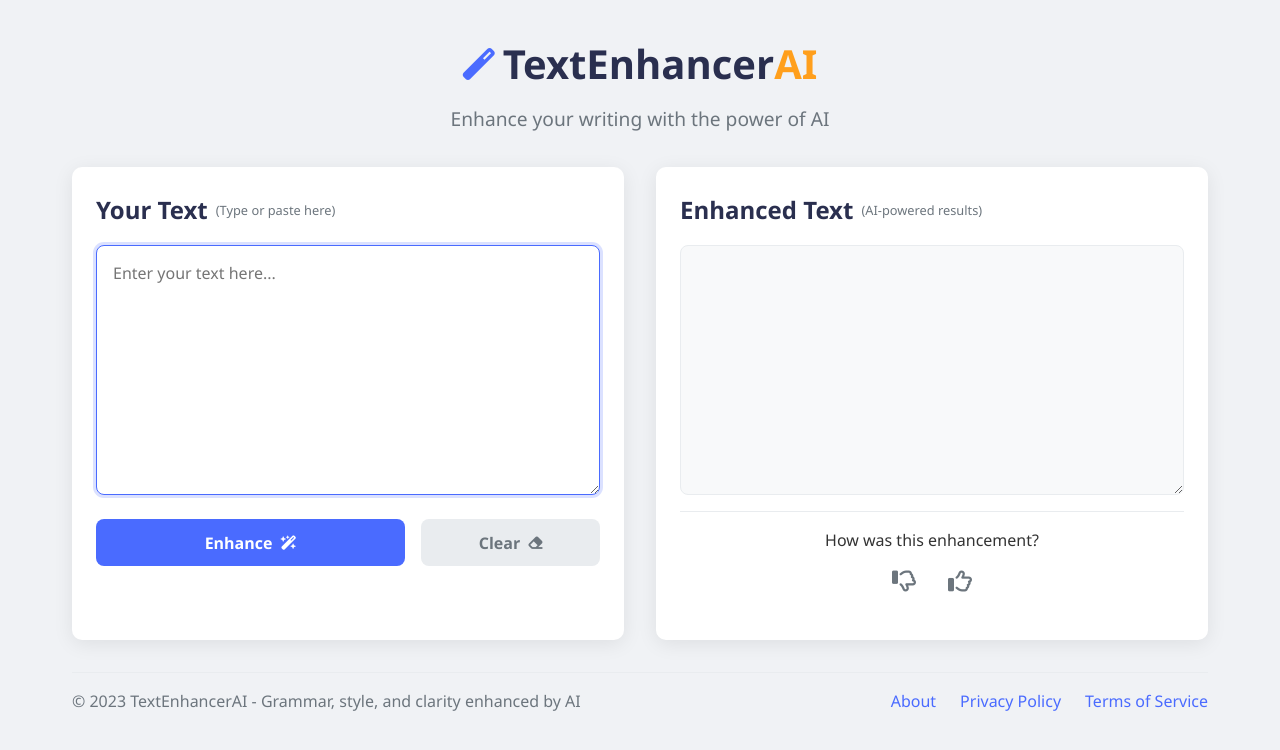
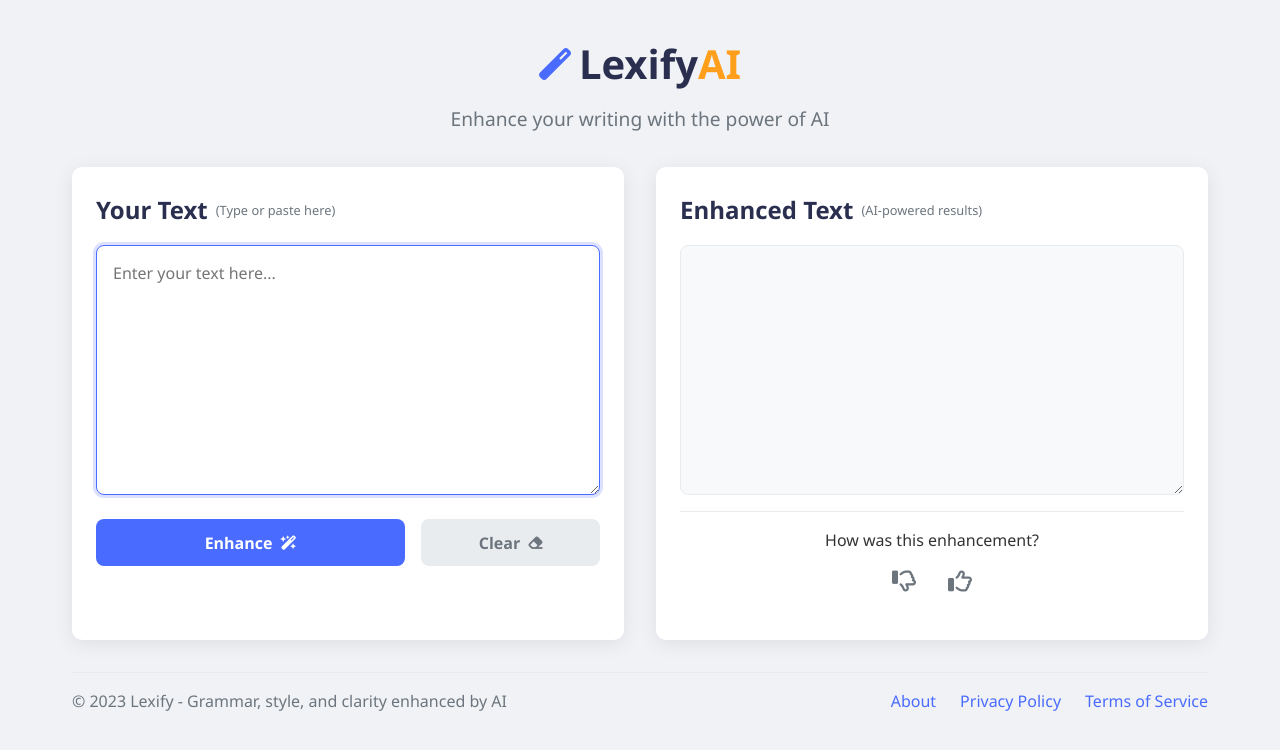
Before and after one commit to ragnarStark79/Lexify, a Flask app: page / in a window 1280 px wide. Shown: the top 750 px of the page. Run offline with Flask 3, Linux system fonts and the light colour scheme.

Commit message:
Rename application from TextEnhancer AI to Lexify in index.html

```diff
--- a/templates/index.html
+++ b/templates/index.html
@@ -3,7 +3,7 @@
 <head>
     <meta charset="UTF-8">
     <meta name="viewport" content="width=device-width, initial-scale=1.0">
-    <title>TextEnhancer AI</title>
+    <title>Lexify</title>
     <link rel="stylesheet" href="/static/css/style.css">
     <link rel="stylesheet" href="https://cdnjs.cloudflare.com/ajax/libs/font-awesome/6.0.0-beta3/css/all.min.css">
 </head>
@@ -12,7 +12,7 @@
         <header>
             <div class="logo">
                 <span class="icon"><i class="fas fa-magic"></i></span>
-                <h1>TextEnhancer<span class="highlight">AI</span></h1>
+                <h1>Lexify<span class="highlight">AI</span></h1>
             </div>
             <p class="tagline">Enhance your writing with the power of AI</p>
         </header>
@@ -57,7 +57,7 @@
 
         <footer>
             <div class="footer-content">
-                <p>© 2023 TextEnhancerAI - Grammar, style, and clarity enhanced by AI</p>
+                <p>© 2023 Lexify - Grammar, style, and clarity enhanced by AI</p>
                 <div class="footer-links">
                     <a href="#">About</a>
                     <a href="#">Privacy Policy</a>
```
